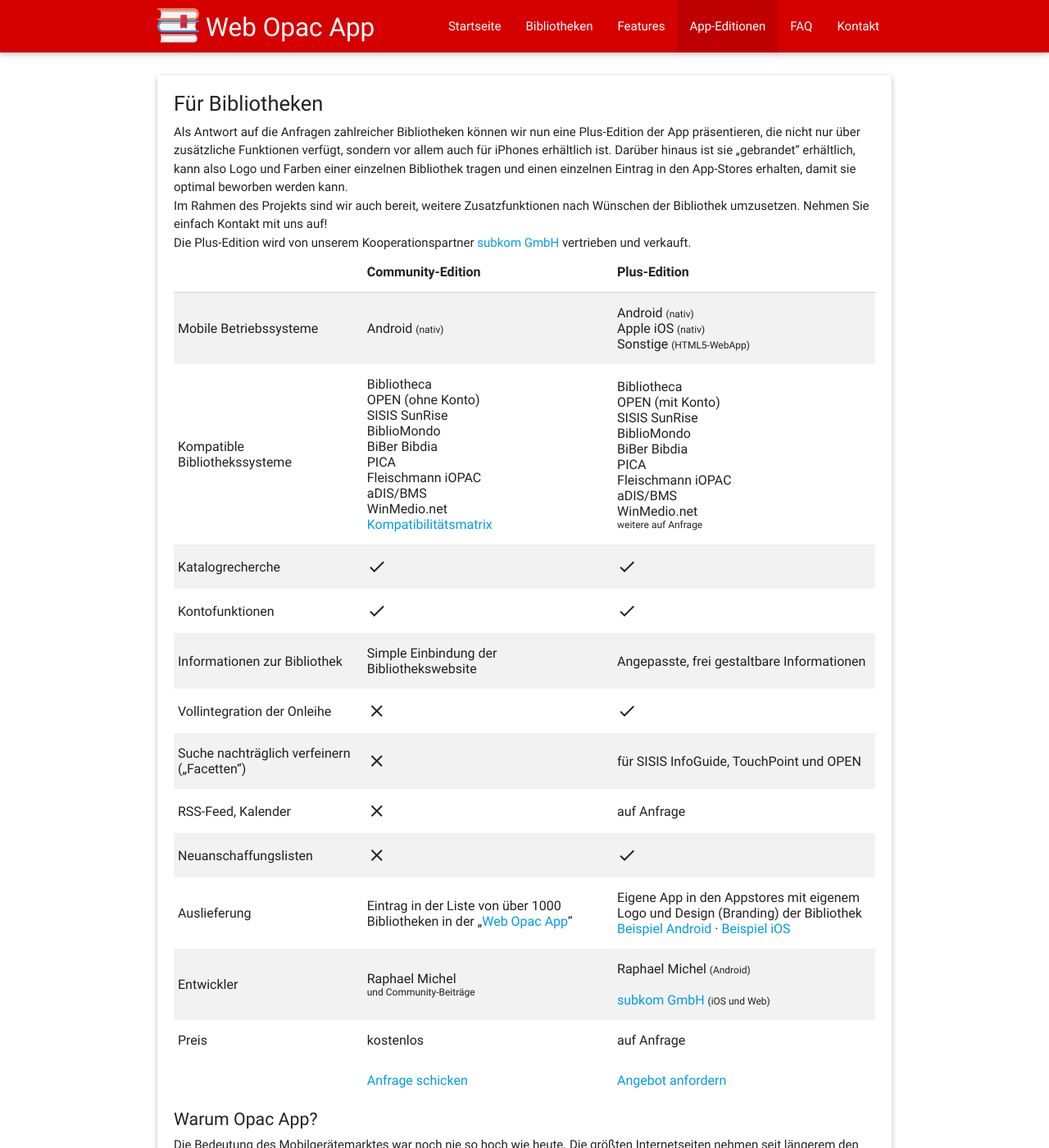
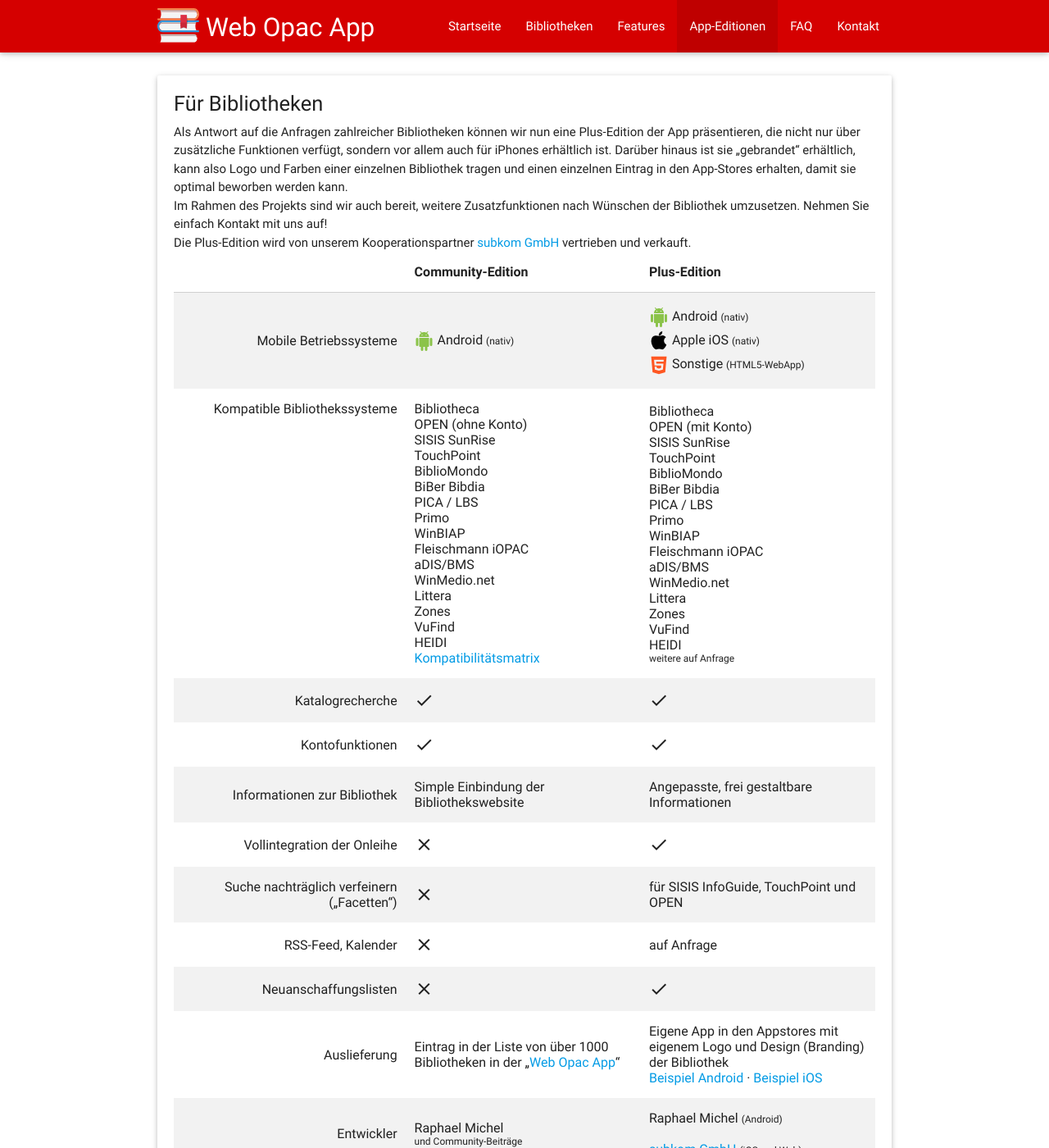
Before and after one commit to opacapp/opac.app, a Jekyll site: the page built from de/fuer-bibliotheken.html, in a window 1280 px wide and 1400 px high. Shown: the whole window at 82% size. Built offline with Jekyll 4.4.1, drawn with Linux system fonts in a browser that asks for light colours.

Commit message:
Verbesserungen bei "Für Bibliotheken"

```diff
--- /dev/null
+++ b/_sass/_app_editions.scss
@@ -0,0 +1,17 @@
+.app-editions-table {
+  width: auto;
+  margin: 0 auto;
+
+  td {
+    max-width: 300px;
+  }
+
+  td:first-child {
+    text-align: right;
+    padding-right: 16px;
+  }
+
+  td.text-with-icons {
+    line-height: 175%;
+  }
+}
--- /dev/null
+++ b/_sass/_icons.scss
@@ -0,0 +1,4 @@
+.icon {
+  height: 24px;
+  vertical-align: middle;
+}
--- a/css/main.scss
+++ b/css/main.scss
@@ -15,6 +15,8 @@
 @import "_features";
 @import "_screenshots";
 @import "_responsive";
+@import "_app_editions";
+@import "_icons";
 
 /* Sticky footer (stays at the bottom even on tall screens with short pages) */
 body {
--- a/de/fuer-bibliotheken.html
+++ b/de/fuer-bibliotheken.html
@@ -16,7 +16,7 @@
     vertrieben und verkauft.</p>
 
 <div class="scroll-table">
-    <table class="striped">
+    <table class="striped app-editions-table">
         <thead>
         <tr>
             <th>&nbsp;</th>
@@ -27,40 +27,54 @@
         <tbody>
         <tr>
             <td>Mobile Betriebssysteme</td>
-            <td>Android
+            <td class="text-with-icons"><i class="material-icons light-green-text">android</i> Android
                 <small>(nativ)</small>
             </td>
-            <td>Android
+            <td class="text-with-icons"><i class="material-icons light-green-text">android</i> Android
                 <small>(nativ)</small>
                 <br>
-                Apple iOS
+                <img class="icon" src="/img/icons/apple.svg"/> Apple iOS
                 <small>(nativ)</small>
                 <br>
-                Sonstige
+                <img class="icon" src="/img/icons/html5.svg"/> Sonstige
                 <small>(HTML5-WebApp)</small>
             </td>
         </tr>
         <tr>
-            <td>Kompatible Bibliothekssysteme</td>
+            <td style="vertical-align: top">Kompatible Bibliothekssysteme</td>
             <td>Bibliotheca<br>
                 OPEN (ohne Konto)<br>
                 SISIS SunRise<br>
+                TouchPoint<br>
                 BiblioMondo<br>
                 BiBer Bibdia<br>
-                PICA<br>
+                PICA / LBS<br>
+                Primo<br>
+                WinBIAP<br>
                 Fleischmann iOPAC<br>
                 aDIS/BMS<br>
                 WinMedio.net<br>
+                Littera<br>
+                Zones<br>
+                VuFind<br>
+                HEIDI<br>
                 <a title="Kompatibilität Community Edition" href="/de/kompatibilitaet/">Kompatibilitätsmatrix</a></td>
             <td>Bibliotheca<br>
                 OPEN (mit Konto)<br>
                 SISIS SunRise<br>
+                TouchPoint<br>
                 BiblioMondo<br>
                 BiBer Bibdia<br>
-                PICA<br>
+                PICA / LBS<br>
+                Primo<br>
+                WinBIAP<br>
                 Fleischmann iOPAC<br>
                 aDIS/BMS<br>
                 WinMedio.net<br>
+                Littera<br>
+                Zones<br>
+                VuFind<br>
+                HEIDI<br>
 
                 <p>
                     <small>weitere auf Anfrage</small>
```
Also changed, not shown: img/icons/apple.svg (added), img/icons/html5.svg (added).
